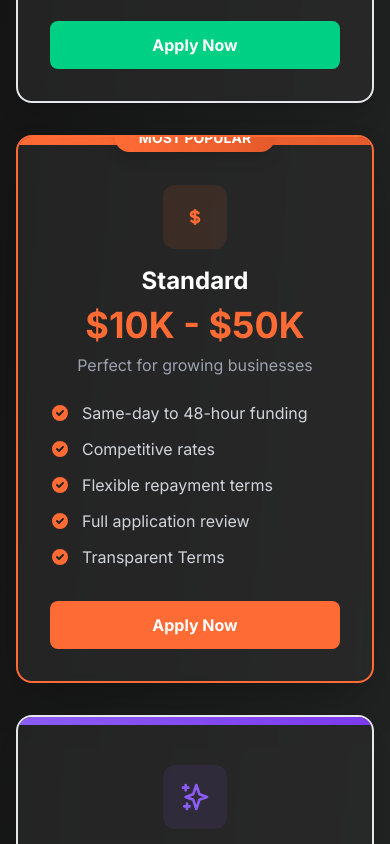
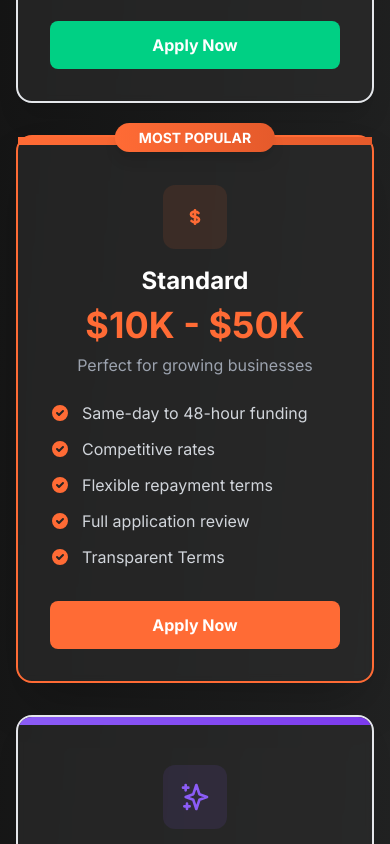
Before and after one commit to nomis444/commercial-lending-platform, a Next.js app: page / in a window 390 px wide. Shown: the part 1900-2744 px from the top of the page. Built offline with nearby package versions, Linux system fonts and the light colour scheme; no server answers.

Commit message:
Fix card overflow and spacing for MOST POPULAR badge

```diff
--- a/src/app/page.tsx
+++ b/src/app/page.tsx
@@ -63,7 +63,7 @@ export default function Home() {
           </p>
         </div>
 
-        <div className="grid md:grid-cols-3 gap-8 mt-6">
+        <div className="grid md:grid-cols-3 gap-8 mt-12">
           {/* Instant Revenue Advance */}
           <div className="bg-charcoal-800/60 backdrop-blur-sm rounded-2xl border-2 border-charcoal-700 hover:border-electric-500 transition-all duration-300 overflow-hidden group shadow-xl hover:shadow-2xl hover:shadow-electric-500/20 transform hover:-translate-y-1">
             <div className="h-2 bg-gradient-to-r from-electric-500 to-electric-600"></div>
@@ -122,7 +122,7 @@ export default function Home() {
           </div>
 
           {/* Standard Revenue Advance - MOST POPULAR */}
-          <div className="bg-charcoal-800/60 backdrop-blur-sm rounded-2xl border-2 border-orange-500 hover:border-orange-400 transition-all duration-300 overflow-hidden group relative transform md:scale-105 shadow-2xl hover:shadow-orange-500/30 hover:-translate-y-1">
+          <div className="bg-charcoal-800/60 backdrop-blur-sm rounded-2xl border-2 border-orange-500 hover:border-orange-400 transition-all duration-300 overflow-visible group relative transform md:scale-105 shadow-2xl hover:shadow-orange-500/30 hover:-translate-y-1">
             <div className="absolute top-0 left-1/2 transform -translate-x-1/2 -translate-y-1/2 z-10">
               <span className="bg-gradient-to-r from-orange-500 to-orange-600 text-white px-6 py-1.5 rounded-full text-sm font-bold shadow-lg">
                 MOST POPULAR
```
